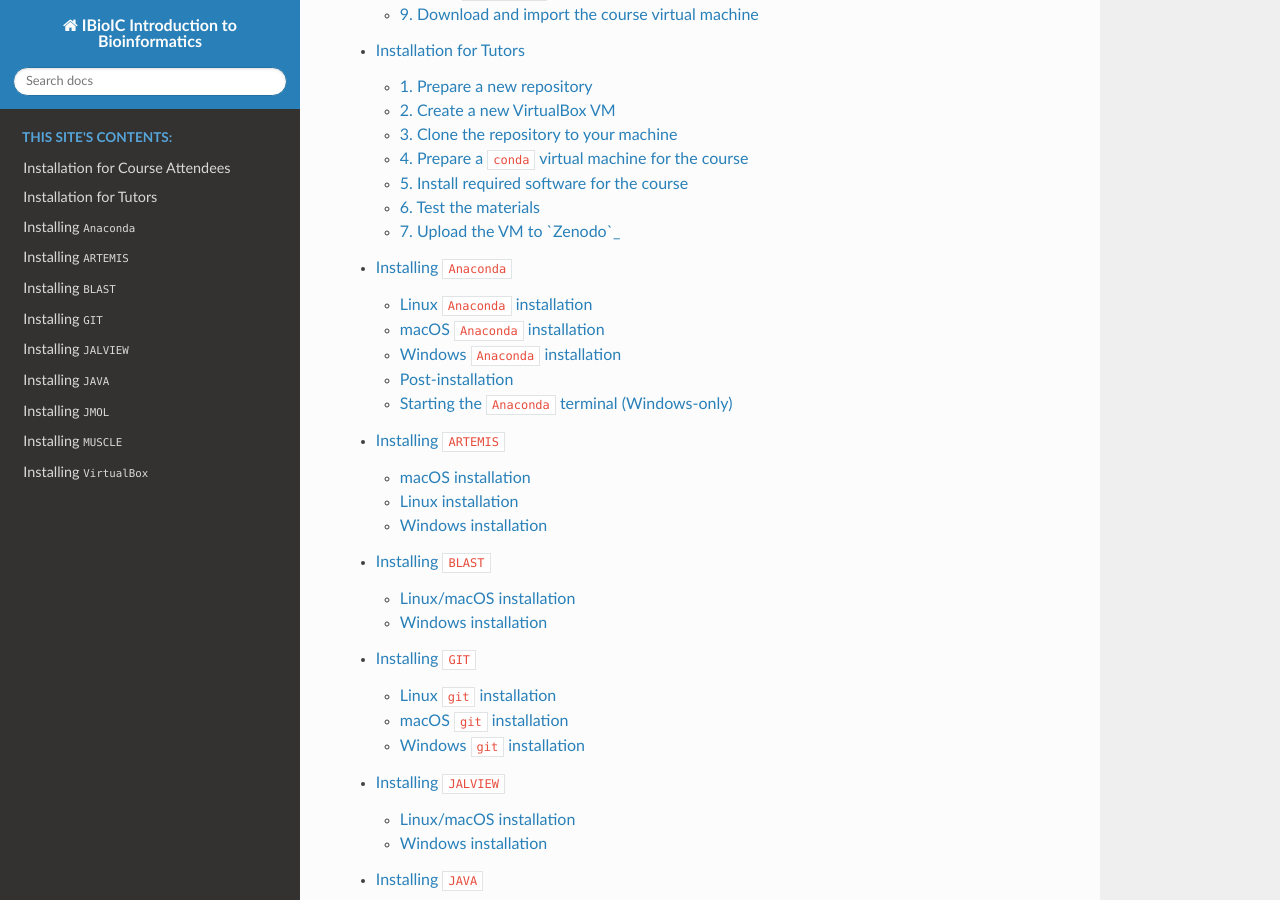
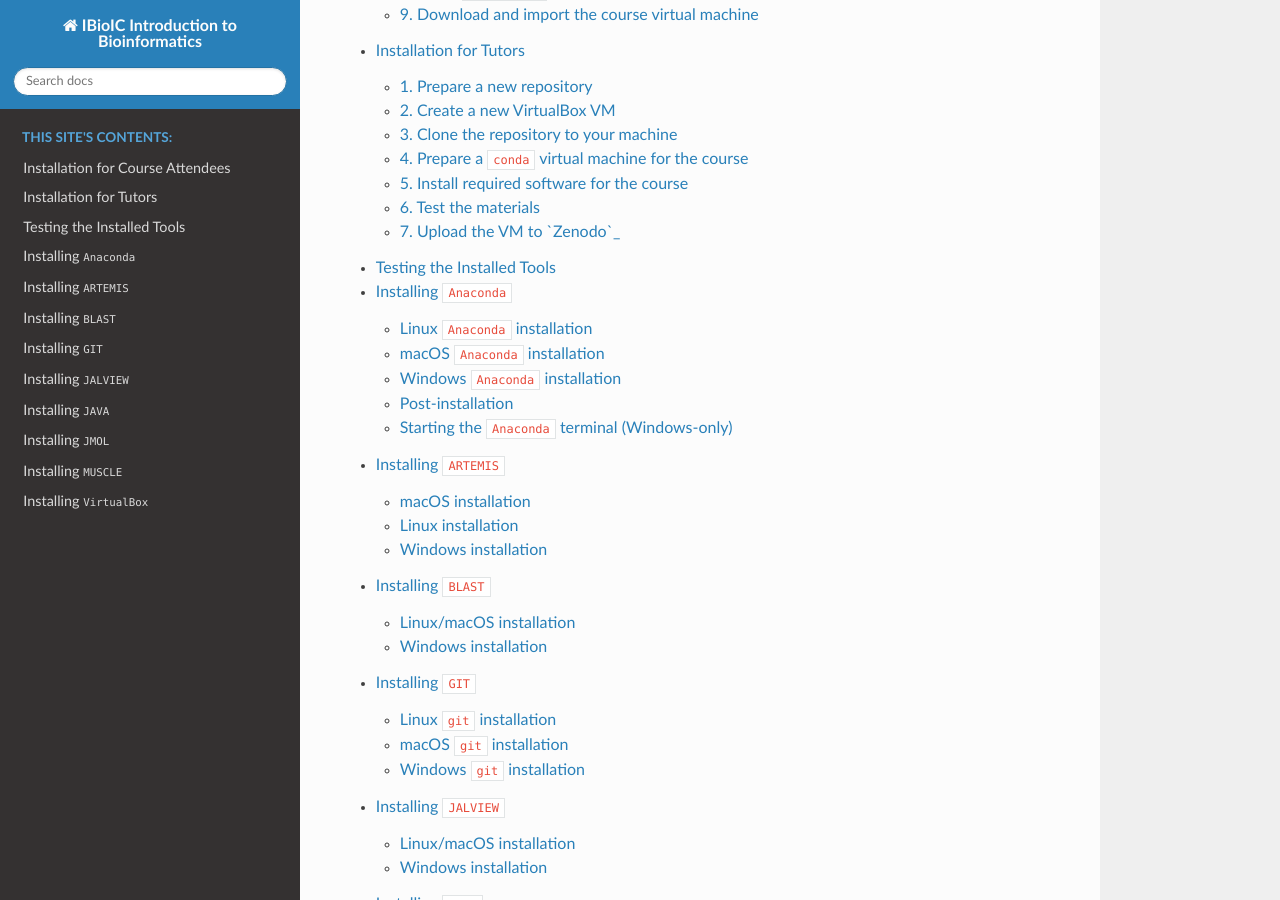
Before and after one commit to widdowquinn/2018-03-06-ibioic, a Sphinx documentation site: the page built from docs/index.rst, in a window 1280 px wide and 900 px high, scrolled down 1233 px. Built offline with Sphinx 7.4.7 and the Read the Docs theme 2.0.0, drawn with Linux system fonts in a browser that asks for light colours.

Commit message:
add testing installation page placeholder

```diff
--- a/docs/index.rst
+++ b/docs/index.rst
@@ -45,6 +45,7 @@ machine are also available:
 
    installation_attendees
    installation_tutors
+   testing_installation
    install_anaconda
    install_artemis
    install_blast
--- /dev/null
+++ b/docs/testing_installation.rst
@@ -0,0 +1,5 @@
+.. _ibioic_testing_installation:
+
+***************************
+Testing the Installed Tools
+***************************
```
